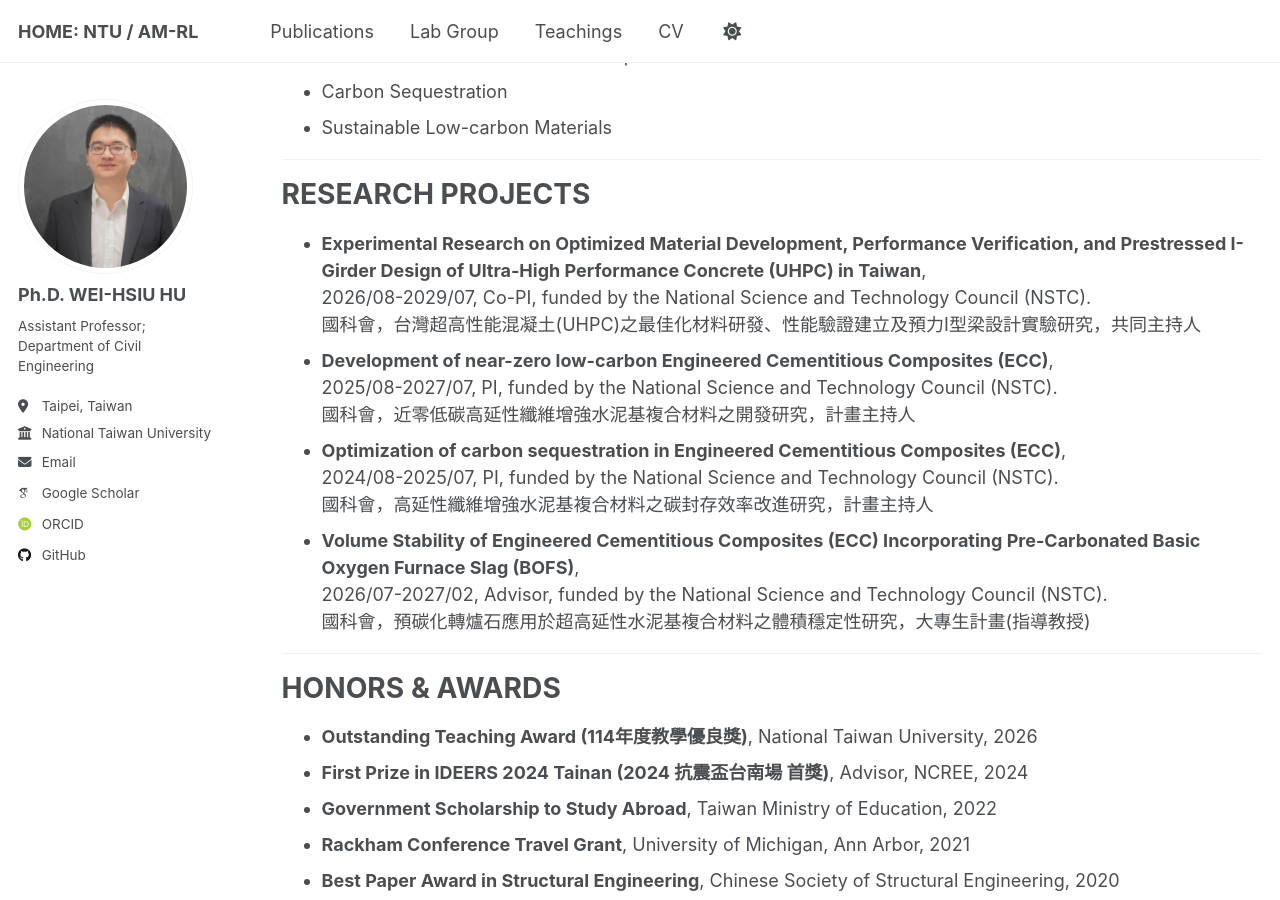
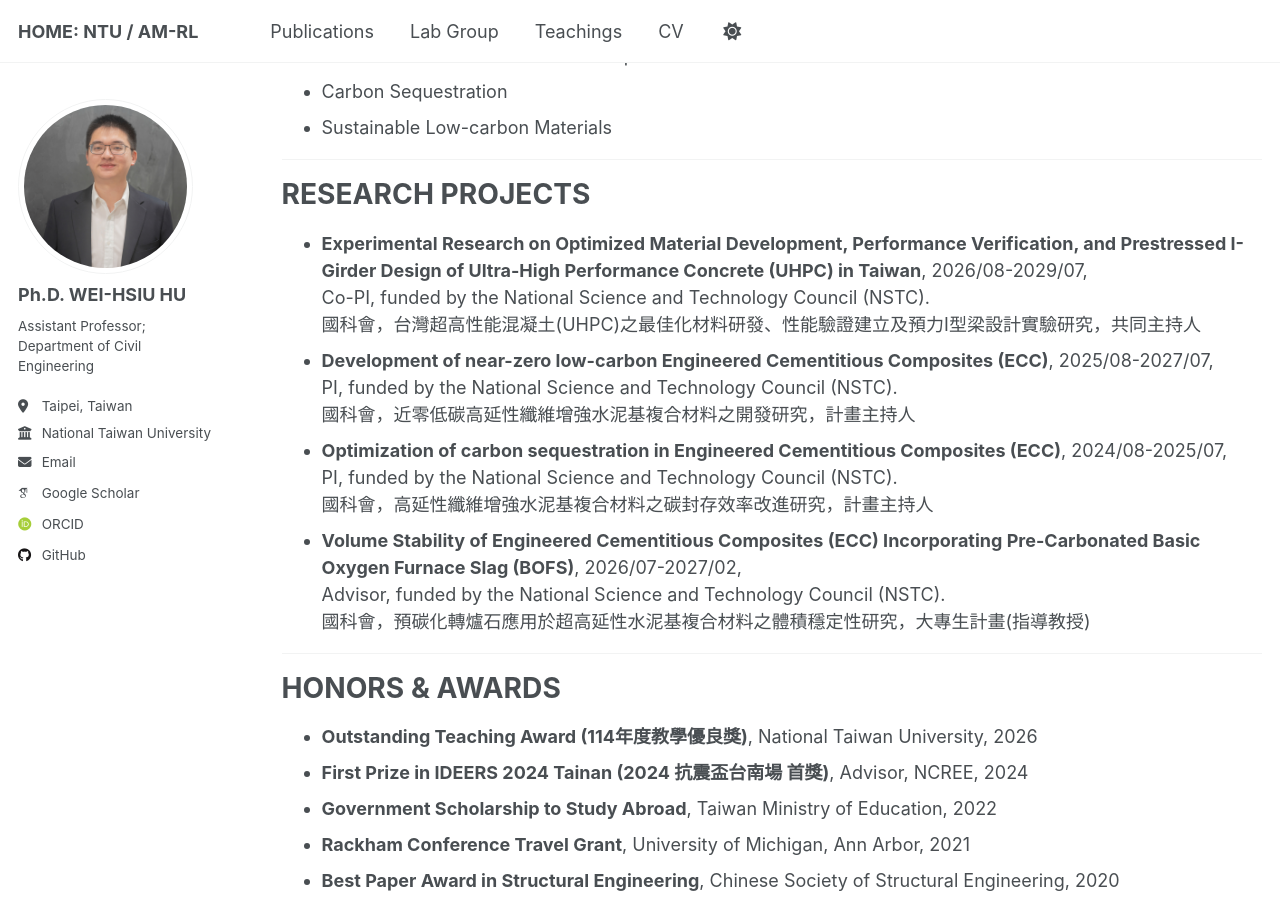
Before and after one commit to hwhsiu/hwhsiu.github.io, a Jekyll site: the page built from _pages/cv.md, in a window 1280 px wide and 900 px high, scrolled down 291 px. Built offline with Jekyll 4.4.1, drawn with Linux system fonts in a browser that asks for light colours; some web fonts are replaced.

Commit message:
20260722-5

```diff
--- a/_pages/cv.md
+++ b/_pages/cv.md
@@ -24,13 +24,13 @@ redirect_from:
 ---
 # RESEARCH PROJECTS
 - **Experimental Research on Optimized Material Development, Performance Verification, and Prestressed I-Girder Design of Ultra-High Performance Concrete (UHPC) in Taiwan**,
-  <br>2026/08-2029/07, Co-PI, funded by the National Science and Technology Council (NSTC).<br>國科會，台灣超高性能混凝土(UHPC)之最佳化材料研發、性能驗證建立及預力I型梁設計實驗研究，共同主持人
+  2026/08-2029/07,<br> Co-PI, funded by the National Science and Technology Council (NSTC).<br>國科會，台灣超高性能混凝土(UHPC)之最佳化材料研發、性能驗證建立及預力I型梁設計實驗研究，共同主持人
 - **Development of near-zero low-carbon Engineered Cementitious Composites (ECC)**,
-  <br>2025/08-2027/07, PI, funded by the National Science and Technology Council (NSTC).<br>國科會，近零低碳高延性纖維增強水泥基複合材料之開發研究，計畫主持人
+  2025/08-2027/07,<br> PI, funded by the National Science and Technology Council (NSTC).<br>國科會，近零低碳高延性纖維增強水泥基複合材料之開發研究，計畫主持人
 - **Optimization of carbon sequestration in Engineered Cementitious Composites (ECC)**,
-  <br>2024/08-2025/07, PI, funded by the National Science and Technology Council (NSTC).<br>國科會，高延性纖維增強水泥基複合材料之碳封存效率改進研究，計畫主持人
+  2024/08-2025/07,<br> PI, funded by the National Science and Technology Council (NSTC).<br>國科會，高延性纖維增強水泥基複合材料之碳封存效率改進研究，計畫主持人
 - **Volume Stability of Engineered Cementitious Composites (ECC) Incorporating Pre-Carbonated Basic Oxygen Furnace Slag (BOFS)**,
-  <br>2026/07-2027/02, Advisor, funded by the National Science and Technology Council (NSTC).<br>國科會，預碳化轉爐石應用於超高延性水泥基複合材料之體積穩定性研究，大專生計畫(指導教授)
+  2026/07-2027/02,<br> Advisor, funded by the National Science and Technology Council (NSTC).<br>國科會，預碳化轉爐石應用於超高延性水泥基複合材料之體積穩定性研究，大專生計畫(指導教授)
 
 ---
 # HONORS & AWARDS
```
